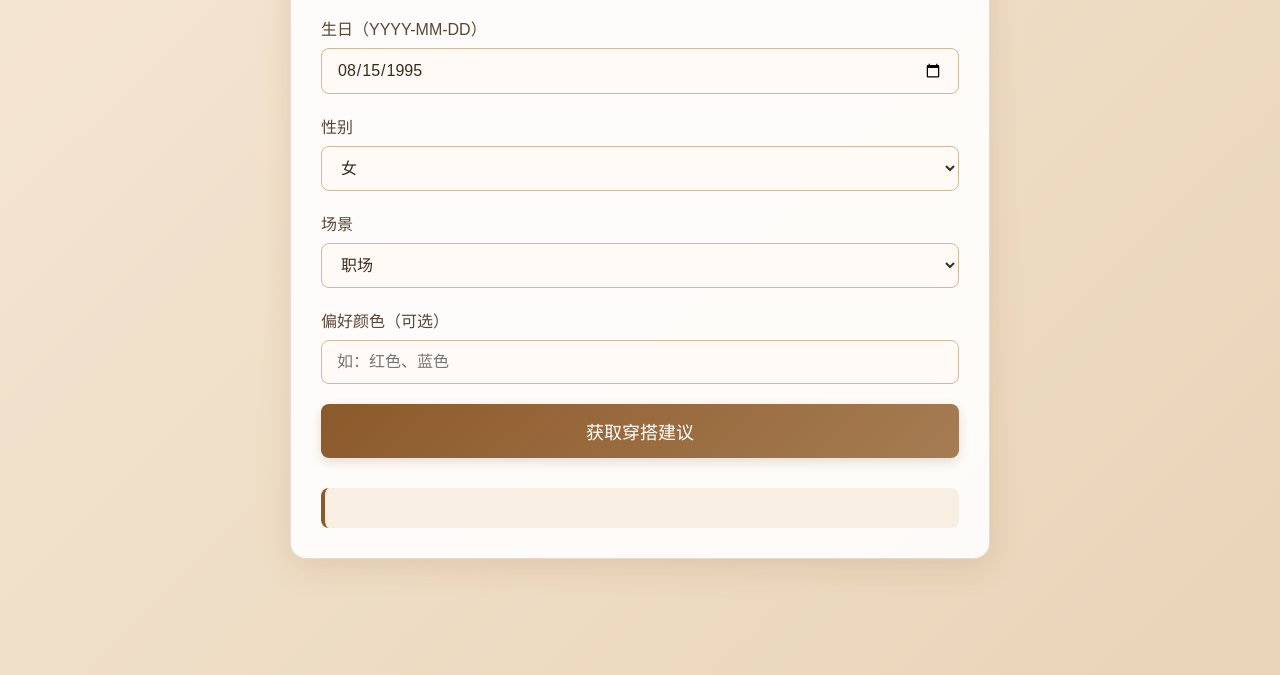
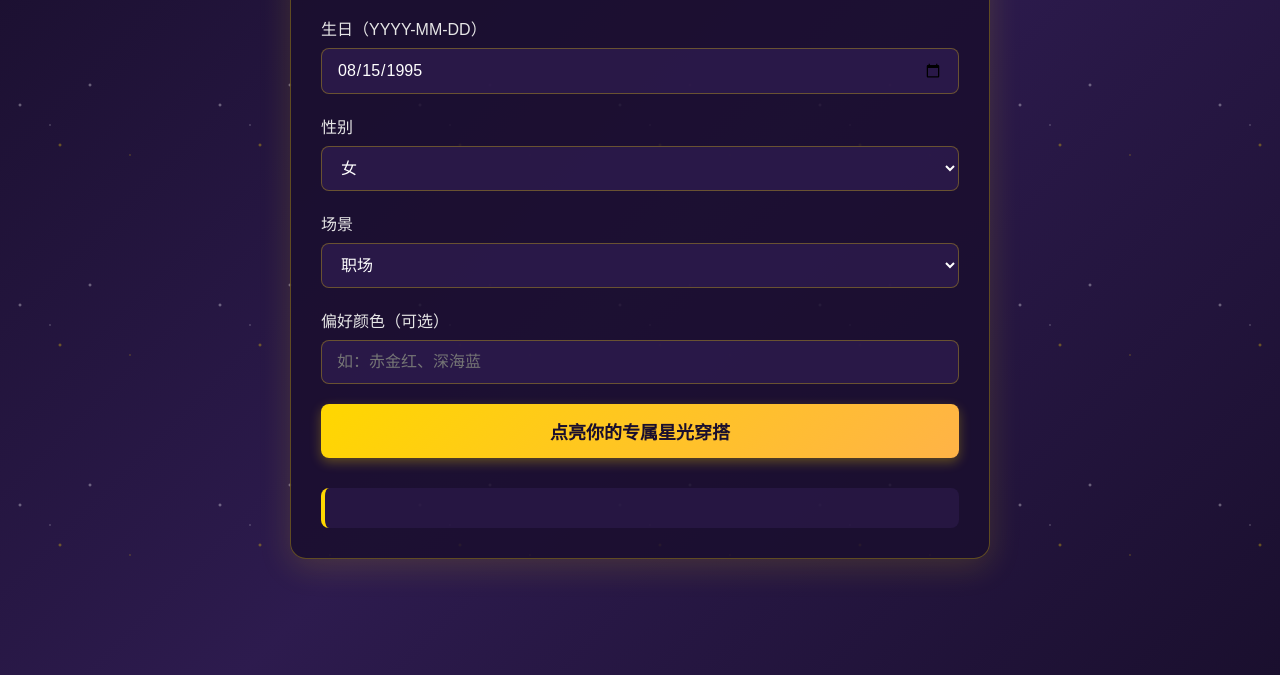
Before and after one commit to solozhangxiru/fengshui_skill_api, a website: page index.html in a window 1280 px wide. Shown: the part 125-800 px from the top of the page. Drawn offline with Linux system fonts and the light colour scheme.

Commit message:
Update index.html

```diff
--- a/index.html
+++ b/index.html
@@ -3,7 +3,7 @@
 <head>
     <meta charset="UTF-8">
     <meta name="viewport" content="width=device-width, initial-scale=1.0">
-    <title>五行星座穿搭 API</title>
+    <title>十二生肖·五行穿搭 API</title>
     <style>
         * {
             margin: 0;
@@ -12,26 +12,50 @@
             font-family: "PingFang SC", "Microsoft YaHei", sans-serif;
         }
         body {
-            background: linear-gradient(135deg, #f5e6d3 0%, #e8d4b8 100%);
+            /* 星空紫+鎏金渐变背景，还原图片质感 */
+            background: linear-gradient(135deg, #1a0f2e 0%, #2d1b4e 50%, #1a0f2e 100%);
             min-height: 100vh;
             padding: 40px 20px;
-            color: #3a2b1f;
+            color: #fff;
+            position: relative;
+            overflow-x: hidden;
+        }
+        /* 模拟星空效果 */
+        body::before {
+            content: "";
+            position: absolute;
+            top: 0;
+            left: 0;
+            width: 100%;
+            height: 100%;
+            background-image:
+                radial-gradient(2px 2px at 20px 30px, #fff, transparent),
+                radial-gradient(2px 2px at 60px 70px, #ffd700, transparent),
+                radial-gradient(1px 1px at 50px 50px, #fff, transparent),
+                radial-gradient(1px 1px at 130px 80px, #ffd700, transparent),
+                radial-gradient(2px 2px at 90px 10px, #fff, transparent);
+            background-size: 200px 200px;
+            opacity: 0.5;
+            pointer-events: none;
         }
         .container {
             max-width: 700px;
             margin: 0 auto;
-            background: rgba(255, 255, 255, 0.9);
+            background: rgba(26, 15, 46, 0.85);
             border-radius: 16px;
             padding: 30px;
-            box-shadow: 0 8px 32px rgba(139, 90, 43, 0.15);
-            border: 1px solid rgba(139, 90, 43, 0.2);
+            box-shadow: 0 8px 32px rgba(255, 215, 0, 0.15);
+            border: 1px solid rgba(255, 215, 0, 0.3);
+            position: relative;
+            z-index: 1;
         }
         h1 {
             text-align: center;
-            color: #8b5a2b;
+            color: #ffd700;
             margin-bottom: 30px;
             font-size: 28px;
             letter-spacing: 2px;
+            text-shadow: 0 0 10px rgba(255, 215, 0, 0.5);
         }
         .form-group {
             margin-bottom: 20px;
@@ -40,63 +64,64 @@
             display: block;
             margin-bottom: 8px;
             font-weight: 500;
-            color: #5a4535;
+            color: #e6e6e6;
         }
         input, select {
             width: 100%;
             padding: 12px 15px;
-            border: 1px solid #d4b89a;
+            border: 1px solid rgba(255, 215, 0, 0.3);
             border-radius: 8px;
             font-size: 16px;
-            background: #fffaf5;
-            color: #3a2b1f;
+            background: rgba(45, 27, 78, 0.8);
+            color: #fff;
         }
         button {
             width: 100%;
             padding: 14px;
-            background: linear-gradient(135deg, #8b5a2b 0%, #a67c52 100%);
-            color: white;
+            background: linear-gradient(135deg, #ffd700 0%, #ffb347 100%);
+            color: #1a0f2e;
             border: none;
             border-radius: 8px;
             font-size: 18px;
-            font-weight: 500;
+            font-weight: 600;
             cursor: pointer;
             transition: all 0.3s ease;
-            box-shadow: 0 4px 12px rgba(139, 90, 43, 0.2);
+            box-shadow: 0 4px 12px rgba(255, 215, 0, 0.3);
         }
         button:hover {
             transform: translateY(-2px);
-            box-shadow: 0 6px 16px rgba(139, 90, 43, 0.3);
+            box-shadow: 0 6px 16px rgba(255, 215, 0, 0.5);
         }
         #result {
             margin-top: 30px;
             padding: 20px;
-            background: rgba(245, 230, 211, 0.6);
+            background: rgba(45, 27, 78, 0.6);
             border-radius: 8px;
-            border-left: 4px solid #8b5a2b;
+            border-left: 4px solid #ffd700;
         }
         #result h3 {
-            color: #8b5a2b;
+            color: #ffd700;
             margin-bottom: 15px;
         }
         .result-item {
             margin-bottom: 10px;
             line-height: 1.6;
+            color: #e6e6e6;
         }
         .loading {
             text-align: center;
-            color: #8b5a2b;
+            color: #ffd700;
             font-style: italic;
         }
         .error {
-            color: #d9534f;
+            color: #ff6b6b;
             text-align: center;
         }
     </style>
 </head>
 <body>
     <div class="container">
-        <h1>五行星座穿搭 API</h1>
+        <h1>✨ 十二生肖·五行穿搭 ✨</h1>
 
         <div class="form-group">
             <label for="birthDate">生日（YYYY-MM-DD）</label>
@@ -125,10 +150,10 @@
 
         <div class="form-group">
             <label for="colorPreference">偏好颜色（可选）</label>
-            <input type="text" id="colorPreference" placeholder="如：红色、蓝色">
+            <input type="text" id="colorPreference" placeholder="如：赤金红、深海蓝">
         </div>
 
-        <button onclick="getStyleSuggestion()">获取穿搭建议</button>
+        <button onclick="getStyleSuggestion()">点亮你的专属星光穿搭</button>
 
         <div id="result"></div>
     </div>
@@ -148,7 +173,7 @@
                 return;
             }
 
-            resultDiv.innerHTML = `<p class="loading">正在计算星座与五行搭配...</p>`;
+            resultDiv.innerHTML = `<p class="loading">正在点亮你的生肖星光运势...</p>`;
 
             const params = new URLSearchParams({
                 birthDate,
@@ -163,16 +188,19 @@
                 const data = await response.json();
 
                 resultDiv.innerHTML = `
-                <h3>✨ 你的专属穿搭建议</h3>
-                <div class="result-item"><strong>星座：</strong>${data.zodiac}</div>
+                    <h3>✨ 你的专属星光穿搭</h3>
+                    <div class="result-item"><strong>生肖：</strong>${data.zodiacAnimal}</div>
+                    <div class="result-item"><strong>星座：</strong>${data.zodiacSign}</div>
                     <div class="result-item"><strong>五行属性：</strong>${data.fiveElements}</div>
                     <div class="result-item"><strong>推荐颜色：</strong>${data.suggestions.recommendedColor}</div>
                     <div class="result-item"><strong>穿搭建议：</strong>${data.suggestions.outfitAdvice}</div>
-                <div class="result-item"><strong>五行运势提升：</strong>${data.suggestions.fiveElementsTip}</div>
-                <div class="result-item"><strong>幸运色列表：</strong>${data.suggestions.luckyColors.join('、')}</div>
+                    <div class="result-item"><strong>星光运势提升：</strong>${data.suggestions.fiveElementsTip}</div>
+                    <div class="result-item"><strong>专属幸运色：</strong>${data.suggestions.luckyColors.join('、')}</div>
                 `;
             } catch (error) {
                 resultDiv.innerHTML = `<p class="error">获取建议失败：${error.message}</p>`;
             }
         }
     </script>
+</body>
+</html>
```
Lines whose indentation alone changed are shown as unchanged.
